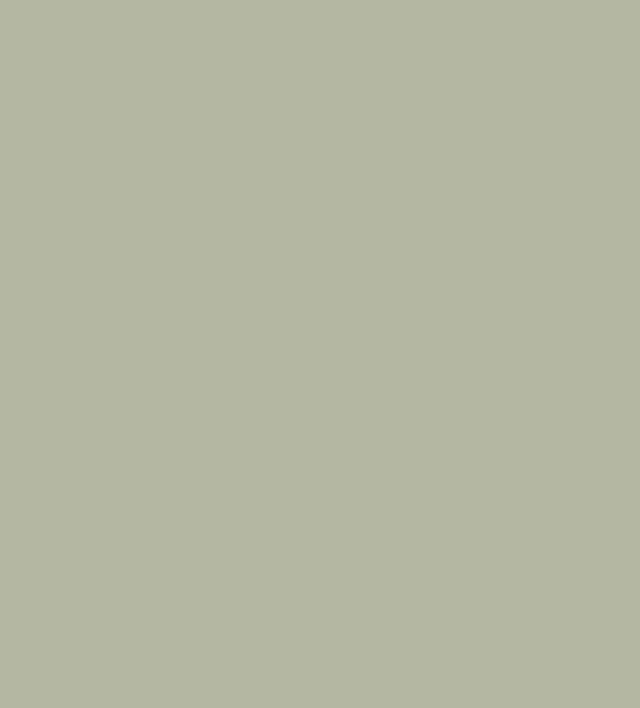
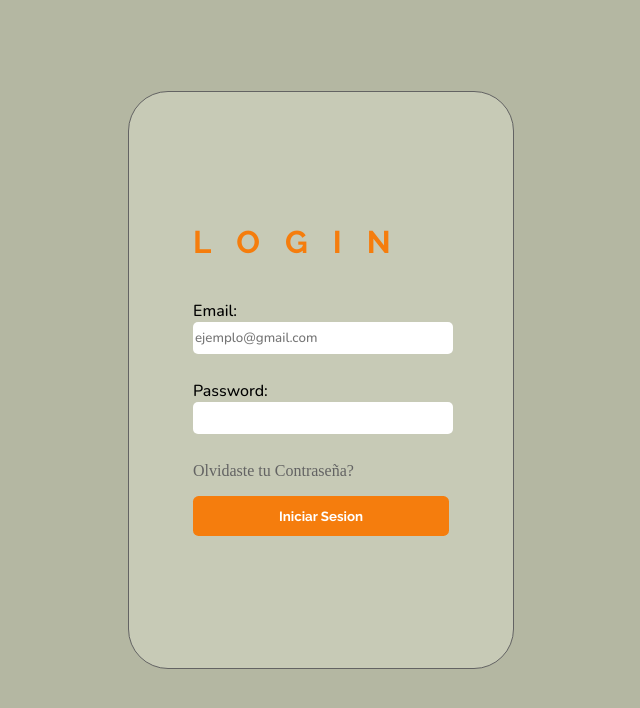
Before and after one commit to jHOkE-C/Web_OS, a React (Create React App) app in the folder frontend/: page /LoginAdmind in a window 1280 px wide. Before the commit this address had no page. Shown: the top 708 px of the page, without its empty margins (319-959 px from the left). Built offline with nearby package versions, Linux system fonts and the light colour scheme.

Commit message:
LOGINPADRE

```diff
--- a/frontend/src/components/loginPadre/headerPadre.jsx
+++ b/frontend/src/components/loginPadre/headerPadre.jsx
@@ -31,7 +31,7 @@ function headerPadre() {
         <div id="navegation">
           <Link  className='linksHeader'>Inicio</Link>
           <Link  className='linksHeader'>Nosotros</Link>
-          <Link to="/CrearRutas" className='linksHeader'>Contacto</Link>
+          <Link  className='linksHeader'>Contacto</Link>
           <Link to="/ListaHijos" className='linksHeader'>Lista de Hijos</Link>
           <Link to="/Perfil" className="buttonN">Perfil</Link>
           <Link to="/" className='buttonN' onClick={salir}>Salir</Link>
--- a/frontend/src/components/navBar.jsx
+++ b/frontend/src/components/navBar.jsx
@@ -9,6 +9,8 @@ import FHijos from '../components/form/formularioHijo'
 import CrearRutas from '../pages/loginAdministrador/crearRuta'
 import CrearRutasIda from '../pages/loginAdministrador/crearRutasIda'
 import ListaHijos from '../pages/loginPadre/listaHijos'
+import LoginAdmind from '../pages/loginAdministrador/loginAdmind'
+import InicioAdmind from '../pages/loginAdministrador/inicioAdmind';
 function navBar() {
   return (
       <Routes>
@@ -21,6 +23,8 @@ function navBar() {
         <Route path="/FormHijos" element={<FHijos/>}/>
         <Route path="/CrearRutas" element={<CrearRutas/>}/>
         <Route path="/CrearRutas/ida" element={<CrearRutasIda/>}/>
+        <Route path="/LoginAdmind" element={<LoginAdmind/>}/>
+        <Route path="/InicioAdmind" element={<InicioAdmind/>}/>
       </Routes>
   )
 }
--- /dev/null
+++ b/frontend/src/pages/loginAdministrador/inicioAdmind.jsx
@@ -0,0 +1,14 @@
+import React, { Fragment } from 'react'
+
+import HeaderAdmind from '../../components/loginAdmind/headerAdmind'
+
+function inicioAdmind() {
+  return (
+    <Fragment>
+        <HeaderAdmind></HeaderAdmind>
+        <div>inicioAdmind</div>
+    </Fragment>
+  )
+}
+
+export default inicioAdmind
--- /dev/null
+++ b/frontend/src/pages/loginAdministrador/loginAdmind.jsx
@@ -0,0 +1,203 @@
+import React, { Fragment } from 'react'
+import { useForm } from 'react-hook-form';
+import * as yup from "yup";
+import { yupResolver } from "@hookform/resolvers/yup";
+import styled from 'styled-components'
+import {Link, useNavigate} from 'react-router-dom'
+import Swal from 'sweetalert2'
+const schema = yup
+    .object({
+      email1: yup.string().email('Debe ser un Email valido')
+              .required('Se requiere Email'),
+      password1: yup.string()
+              .required('Se requiere Passworrd'),
+    })
+    .required()
+function LoginAdministrador() {
+    let navigate = useNavigate();
+  const {register,handleSubmit,formState: { errors },} = useForm({resolver: yupResolver(schema),})
+
+
+  const onSubmit = async (data) => {
+    if (!errors.firstName && !errors.lastName && !errors.num) {
+        console.log(data);
+
+        fetch('http://localhost:5000/auth_login_admin', {
+          method: 'POST',
+          credentials: 'include',
+          headers: {
+            'Content-Type': 'application/json',
+          },
+          body: JSON.stringify({
+            nombre_usuario: data.email1,
+            contrasena: data.password1,
+          }),
+        }).then(response => {
+            if (!response.ok) {
+                throw new Error('Network response was not ok');
+            }
+            return response.json();
+        }).then(dataResponse => {
+                if (dataResponse.mensaje === 'Inicio de sesión exitoso') {
+                    Swal.fire({
+                    icon: 'success',
+                    text: 'Inicio Exitoso',
+                    background: '#B4B7A2',
+                    confirmButtonColor: '#F57D0D',
+                    }).then(respuesta => {
+                    if (respuesta) {
+                        navigate('/InicioAdmind', { replace: true });
+                    }
+                    });
+                } else if (dataResponse.mensaje === 'Nombre de usuario o contraseña incorrectos') {
+                    Swal.fire({
+                    icon: 'error',
+                    text: 'Nombre de usuario o contraseña incorrectos',
+                    background: '#B4B7A2',
+                    confirmButtonColor: '#F57D0D',
+                    });
+                }
+            })
+        .catch(error => {
+          console.error('Error during fetch operation:', error);
+          Swal.fire({
+            icon: 'error',
+            text: 'Ocurrió un error al intentar iniciar sesión. Por favor, inténtelo de nuevo más tarde.',
+            background: '#B4B7A2',
+            confirmButtonColor: '#F57D0D',
+          });
+        });
+      }
+
+  }
+  return (
+    <Fragment>
+        <Login_container_client>
+        <div id='cuadro_login'>
+            <div id='login_title'>
+                <h1 className='title_especial'>L</h1>
+                <h1 class="titleMain">O</h1>
+                <h1 class="titleMain">G</h1>
+                <h1 class="titleMain">I</h1>
+                <h1 class="titleMain">N</h1>
+            </div>
+            <form action="" id='form_login_c' onSubmit={handleSubmit(onSubmit)}>
+                <label>Email: </label>
+                <input type="email"
+                placeholder='ejemplo@gmail.com'
+                className='input_l'
+                {... register('email1')}
+                />
+                <p className='spanA'>{errors.email1?.message}</p>
+                <label>Password:  </label>
+                <input type="password"
+                className='input_l'
+                {... register('password1')}
+                />
+                <p className='spanA'>{errors.password1?.message}</p>
+                <Link to='www.google.com'>Olvidaste tu Contraseña?</Link>
+                <br />
+                <button type='submit' id='button100'>Iniciar Sesion</button>
+            </form>
+        </div>
+    </Login_container_client>
+    </Fragment>
+  )
+}
+
+export default LoginAdministrador
+
+const Login_container_client = styled.nav`
+    width: 100vw;
+    height: 80vh;
+    display: flex;
+    align-items: center;
+    justify-content: center;
+    label{
+      font-family: 'nunitoN';
+    }
+    .buttonImg{
+        height: 30px;
+        width: 30px;
+    }
+    a{
+      font-family: 'nunitoN ';
+      text-decoration: none;
+      color: #636363;
+    }
+    a:hover{
+        color: #F57D0D;
+    }
+    .spanA{
+    font-family: 'nunitoN';
+    color: red;
+    margin: 0px;
+    padding: 0px;
+    font-size: calc(0.01vw + 0.8em);
+    }
+    .input_l{
+        font-family: 'nunitoN';
+        background-color: white;
+        border: none;
+        border-radius: 5px;
+        width: 100%;
+        height: 30px;
+        margin-bottom: 10%;
+    }
+    #cuadro_login{
+        margin-top: 15vh;
+        background-color: #C7CAB6;
+        padding: 4em;
+        width: 20%;
+        height: 70%;
+        min-width: 250px;
+        min-height: 350px;
+        display: block;
+        border-radius: 40px;
+        align-items: center;
+        align-content: center;
+        justify-content: center;
+        border: 1px solid #636363;
+    }
+    #login_title{
+        display: inline;
+        height: auto;
+        width: 100%;
+        margin-bottom: 20px;
+        padding-bottom: 20px;
+    }
+    h1.titleMain{
+      font-family: 'ralewayB';
+      display: inline;
+      color: #F57D0D;
+      padding-left: 25px;
+      padding-bottom: 0px;
+      font-size: calc(1.2vw + 1em);
+    }
+    h1.title_especial{
+        font-family: 'ralewayB';
+      display: inline;
+      color: #F57D0D;
+      padding-bottom: 0px;
+      font-size: calc(1.2vw + 1em);
+    }
+    #form_login_c{
+        display: block;
+        padding-top: 40px;
+    }
+    #button100{
+    background-color: #F57D0D;
+    color: white;
+    font-family: 'ralewayB';
+    margin-top: 2vh;
+    border:none;
+    width: 100%;
+    height: 5vh;
+    border-radius: 0.7vh;
+  }
+  #button100:hover{
+    background-color: #636363;
+    color: #F57D0D;
+  }
+
+`
```
Also changed, not shown: 1 other file (tests, documents, lock files or other folders).
